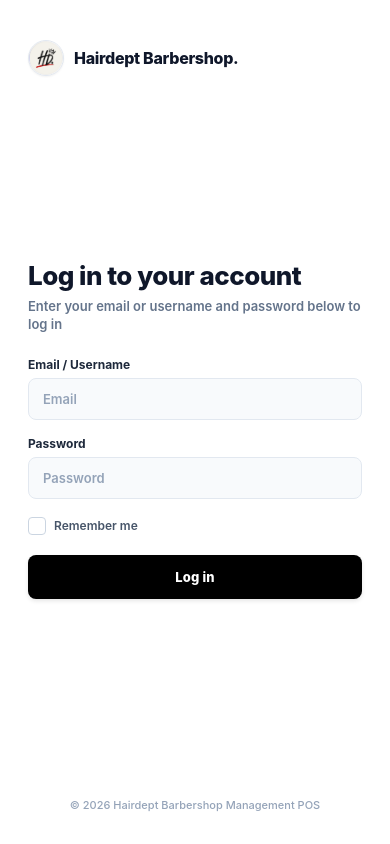
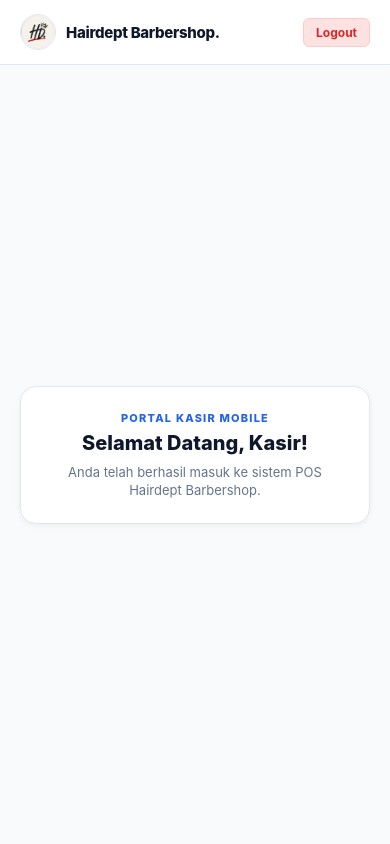
Before and after one commit to DanindraIrvanto2/barbershopMobileApp, a React Native app: screen /Orders in a window 390 px wide. Built offline with nearby package versions, Linux system fonts and the light colour scheme.

Commit message:
fix: add Orders route alias pointing to MenuScreen for seamless hot reload

```diff
--- a/src/navigation/AppNavigator.tsx
+++ b/src/navigation/AppNavigator.tsx
@@ -22,6 +22,8 @@ export default function AppNavigator() {
       >
         <Stack.Screen name="Login" component={LoginScreen} />
         <Stack.Screen name="Menu" component={MenuScreen} />
+        {/* Alias fallback untuk kompatibilitas */}
+        <Stack.Screen name="Orders" component={MenuScreen} />
       </Stack.Navigator>
     </NavigationContainer>
   );
--- a/src/screens/MenuScreen.tsx
+++ b/src/screens/MenuScreen.tsx
@@ -12,7 +12,7 @@ import {
 import type { MenuScreenProps } from '../types/navigation';
 import { useAuth } from '../context/AuthContext';
 
-export default function MenuScreen({ navigation }: MenuScreenProps) {
+export default function MenuScreen({ navigation }: any) {
   const { user, logout } = useAuth();
 
   const handleLogout = () => {
@@ -60,7 +60,7 @@ export default function MenuScreen({ navigation }: MenuScreenProps) {
         <View style={styles.welcomeCard}>
           <Text style={styles.welcomeSubtitle}>PORTAL KASIR MOBILE</Text>
           <Text style={styles.welcomeTitle}>
-            Selamat Datang, {user?.username || 'Kasir'}! 👋
+            Selamat Datang, {user?.username || 'Kasir'}!
           </Text>
           <Text style={styles.welcomeDesc}>
             Anda telah berhasil masuk ke sistem POS Hairdept Barbershop.
--- a/src/types/navigation.ts
+++ b/src/types/navigation.ts
@@ -3,13 +3,14 @@ import type { NativeStackScreenProps } from '@react-navigation/native-stack';
 export type RootStackParamList = {
   Login: undefined;
   Menu: undefined;
+  Orders: undefined;
 };
 
 export type LoginScreenProps = NativeStackScreenProps<RootStackParamList, 'Login'>;
 export type MenuScreenProps = NativeStackScreenProps<RootStackParamList, 'Menu'>;
+export type OrdersScreenProps = NativeStackScreenProps<RootStackParamList, 'Orders'>;
 
 // Fallback compatibility types
-export type OrdersScreenProps = any;
 export type NewOrderScreenProps = any;
 export type NewOrdersScreenProps = any;
 export type CustomerSelectionScreenProps = any;
```
